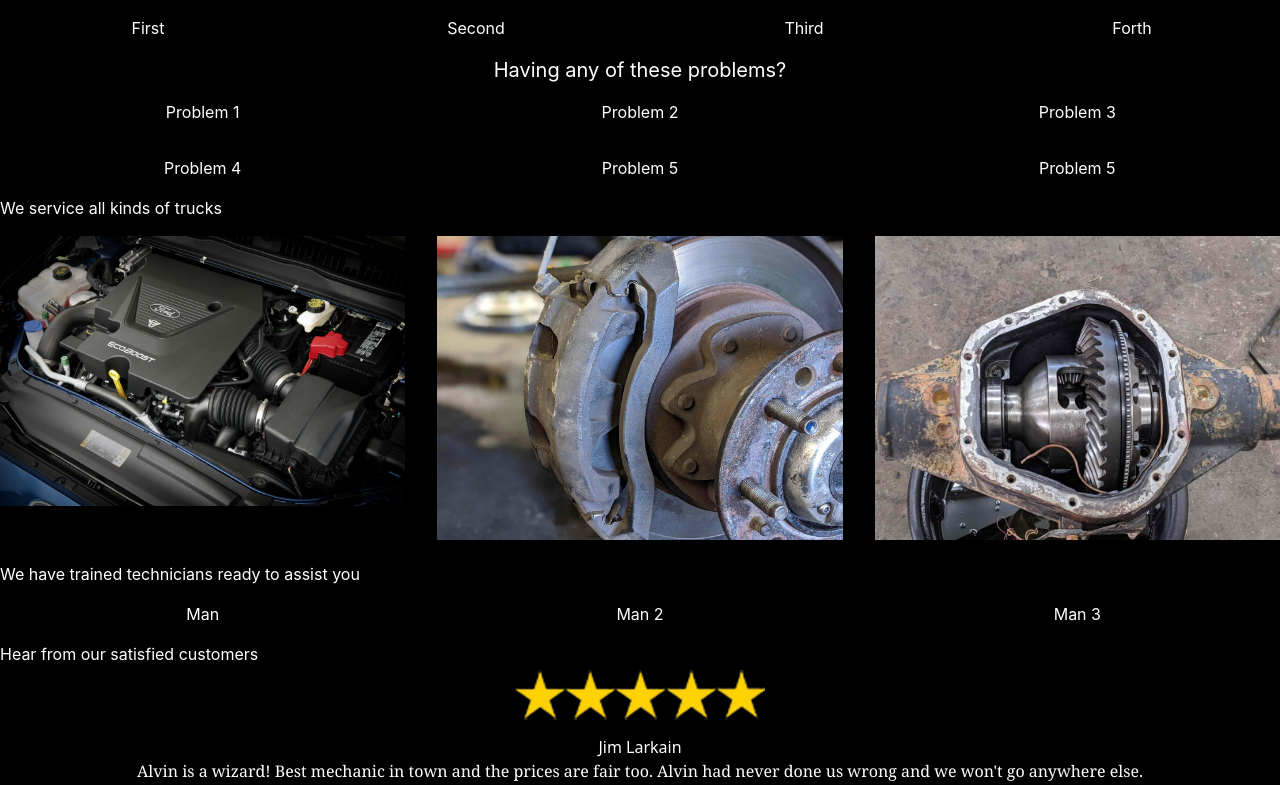
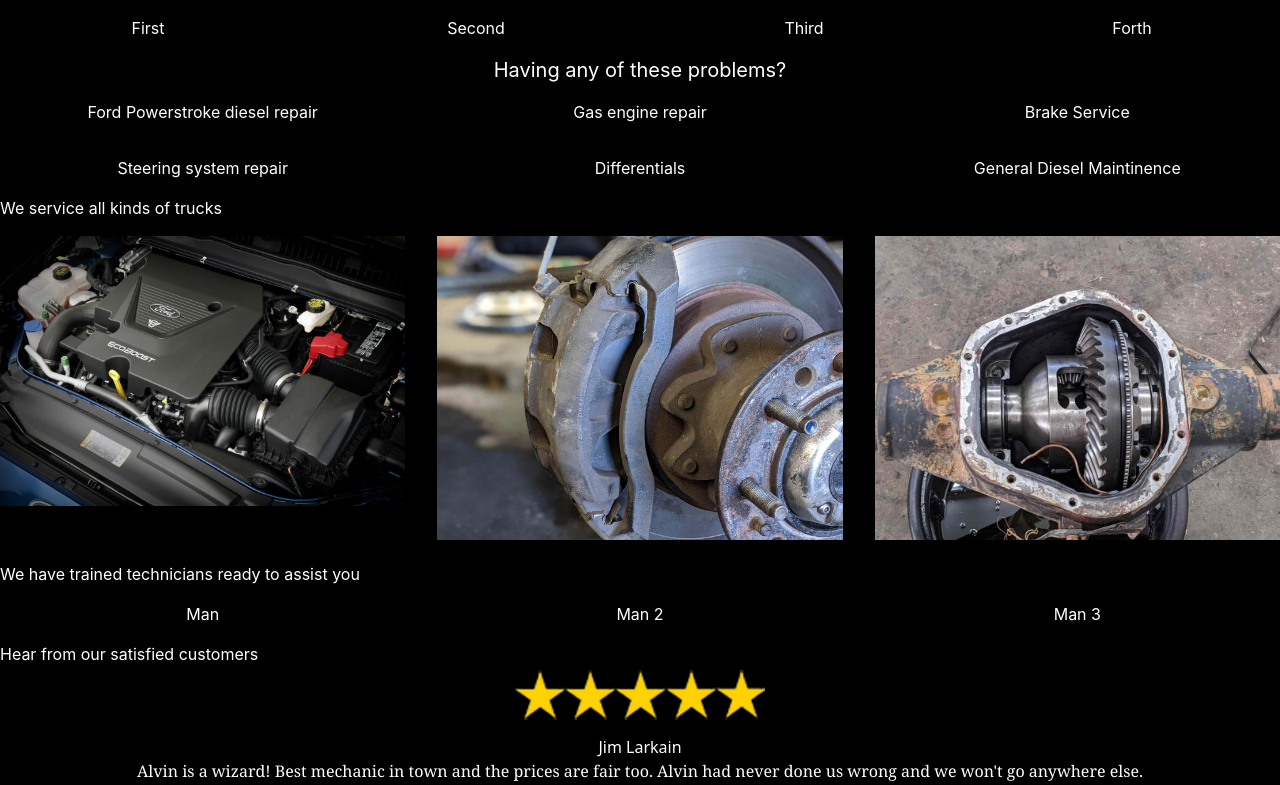
Before and after one commit to DylanBozarth/spokane-power-stroke, a Next.js app: page / in a window 1280 px wide. Shown: the top 785 px of the page. Built offline with nearby package versions, Linux system fonts and the light colour scheme.

Commit message:
start collapsable menu

```diff
--- a/pages/components/services.tsx
+++ b/pages/components/services.tsx
@@ -1,19 +1,20 @@
-
+import {useState} from 'react'
 export const Services = () => {
+    const [active, setActive] = useState(0)
     return (
 <div className="flex flex-wrap -mx-1 lg:-mx-4 text-center">
       <div className="my-1 px-1 w-full md:w-1/2 lg:my-4 lg:px-4 lg:w-1/3">
-     Problem 1</div>
+      Ford Powerstroke diesel repair</div>
       <div className="my-1 px-1 w-full md:w-1/2 lg:my-4 lg:px-4 lg:w-1/3">
-      Problem 2</div>
+      Gas engine repair</div>
       <div className="my-1 px-1 w-full md:w-1/2 lg:my-4 lg:px-4 lg:w-1/3">
-      Problem 3</div>
+      Brake Service</div>
       <div className="my-1 px-1 w-full md:w-1/2 lg:my-4 lg:px-4 lg:w-1/3">
-      Problem 4</div>
+      Steering system repair</div>
       <div className="my-1 px-1 w-full md:w-1/2 lg:my-4 lg:px-4 lg:w-1/3">
-      Problem 5</div>
+      Differentials</div>
       <div className="my-1 px-1 w-full md:w-1/2 lg:my-4 lg:px-4 lg:w-1/3">
-      Problem 5</div>
+      General Diesel Maintinence</div>
     </div>
     )
 }
--- a/pages/index.tsx
+++ b/pages/index.tsx
@@ -6,7 +6,7 @@ import { MainPage } from './mainpage'
 
 const Home: NextPage = () => {
   return (
-    <div className="">
+    <div className="container">
       <Head>
         <title>Spokane Power Stroke</title>
         <meta name="description" content="Spokane Power Stroke" />
--- a/styles/globals.css
+++ b/styles/globals.css
@@ -10,4 +10,5 @@ body {
     Ubuntu, Cantarell, Fira Sans, Droid Sans, Helvetica Neue, sans-serif;
     background-color: black;
     color: white;
+
 }
```
